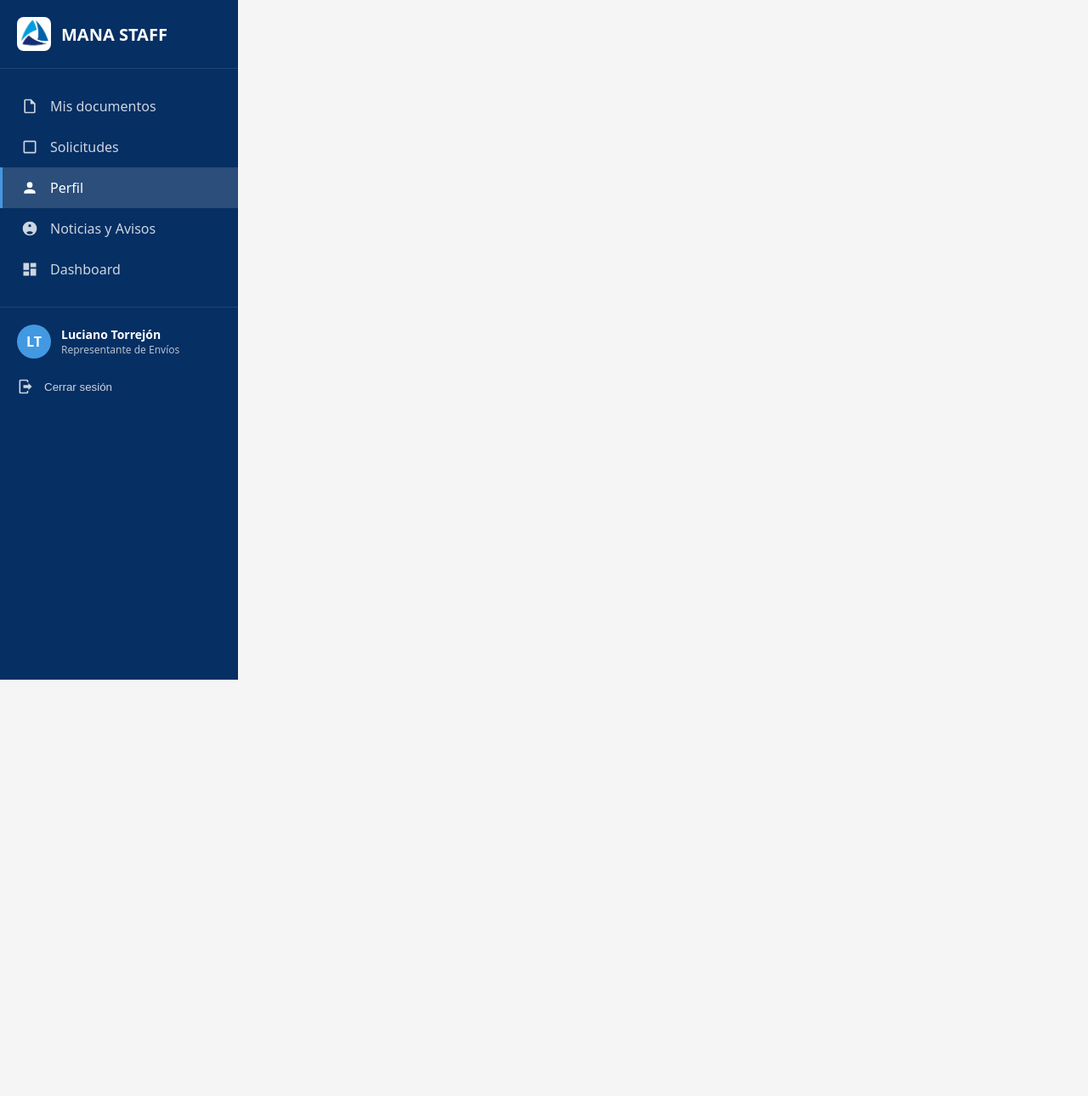
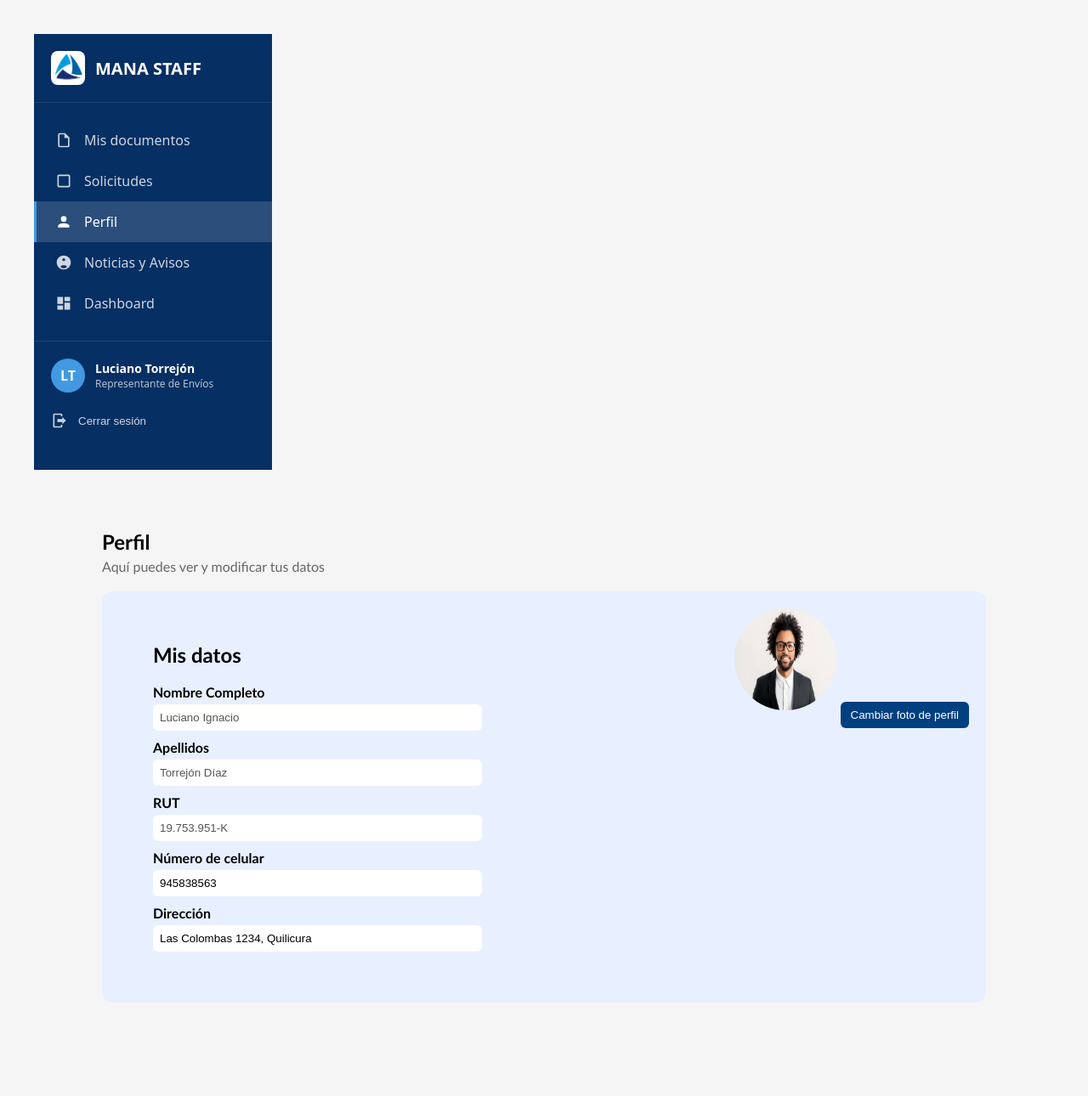
Before and after one commit to Bastianitox/ManaStaff, a Django app: page /inicio_perfil in a window 1280 px wide. Shown: the whole page at 85% size. Before the commit the page ends 800 px from the top, so only its background shows below. Run offline with Django 5.2, Linux system fonts and the light colour scheme.

Commit message:
visualizacion del perfil, falta arreglar

```diff
--- a/Web/ManaStaff_Web/staffweb/static/staffweb/css/perfil.css
+++ b/Web/ManaStaff_Web/staffweb/static/staffweb/css/perfil.css
@@ -104,6 +61,14 @@
   border-radius: 12px;
 }
 
+.login-left {
+  flex: 1;
+  display: flex;
+  flex-direction: column;
+  justify-content: center;
+  padding: 40px;
+}
+
 .formulario {
   width: 60%;
 }
--- a/Web/ManaStaff_Web/staffweb/templates/staffweb/inicio_perfil.html
+++ b/Web/ManaStaff_Web/staffweb/templates/staffweb/inicio_perfil.html
@@ -1,42 +1,24 @@
 {% extends 'staffweb/plantilla.html' %}
 {% load static %}
 
-{% block content %}
-<div class="container">
+{% block head %}
+<div class="contenido">
 
-  <!-- Sidebar -->
-  <aside class="sidebar">
-    <div class="logo">
-      <img src="{% static 'staffweb/img/logo.png' %}" alt="ManaStaff Logo">
-      <h2>MANA <span>STAFF</span></h2>
-    </div>
+  <!-- STATIC CSS -->
+  <link rel="stylesheet" href="{% static 'staffweb/css/perfil.css' %}">
+  <script src="{% static 'staffweb/js/inicio_perfil.js' %}"></script>
+{% endblock head%}
 
-    <nav class="menu">
-      <a href="#" class="item"><i>📄</i> Mis documentos</a>
-      <a href="#" class="item"><i>✈️</i> Solicitudes</a>
-      <a href="#" class="item active"><i>👤</i> Perfil</a>
-      <a href="#" class="item"><i>🔔</i> Noticias y Eventos</a>
-      <a href="#" class="item"><i>📊</i> Dashboard</a>
-    </nav>
-
-    <div class="user-info">
-      <img src="{% static 'staffweb/img/user.jpg' %}" alt="Foto usuario">
-      <div>
-        <p class="name">Luciano Torrejón</p>
-        <span class="role">Representante de Envíos</span>
-      </div>
-    </div>
-
-    <a href="#" class="logout">⏻ Cerrar sesión</a>
-  </aside>
+{% block principal %}
 
   <!-- Main content -->
-  <main class="content">
+<main class="contenido">
     <h1>Perfil</h1>
-    <p class="subtitle">Aquí puedes ver y modificar tus datos</p>
+    <p class="subtitulo">Aquí puedes ver y modificar tus datos</p>
 
-    <div class="profile-box">
-      <div class="form">
+    <div class="perfil-caja">
+      <div class="login-left">
+        <div class="formulario">
           <h2>Mis datos</h2>
 
           <label>Nombre Completo</label>
@@ -54,12 +36,12 @@
           <label>Dirección</label>
           <input type="text" value="Las Colombas 1234, Quilicura">
       </div>
+    </div>
 
-      <div class="profile-pic">
+    <div class="perfil-foto">
       <img src="{% static 'staffweb/img/user.jpg' %}" alt="Foto de perfil">
       <button>Cambiar foto de perfil</button>
     </div>
   </div>
 </main>
-</div>
-{% endblock %}
+{% endblock principal %}
```
Also changed, not shown: other parts of Web/ManaStaff_Web/staffweb/static/staffweb/css/perfil.css (+0 -43 lines), Web/ManaStaff_Web/staffweb/static/staffweb/img/user.jpg (added). Lines whose indentation alone changed are shown as unchanged.
